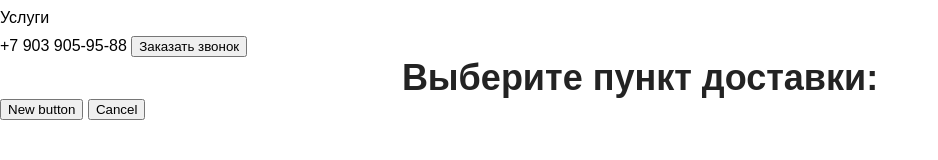
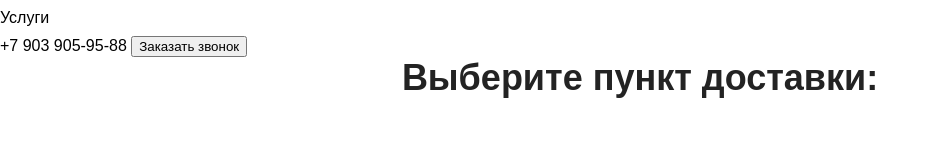
Before and after one commit to ZhenyaKress/special-app, a plain HTML site: page index.html in a window 1280 px wide. Shown: the whole page, without its empty margins (0-938 px from the left). Drawn offline with Linux system fonts and the light colour scheme.

Commit message:
buttons removed

```diff
--- a/index.html
+++ b/index.html
@@ -17,7 +17,5 @@
         </div>
     </header>
     <h1>Выберите пункт доставки:</h1>
-    <button>New button</button>
-    <button>Cancel</button>
 </body>
 </html>
```
